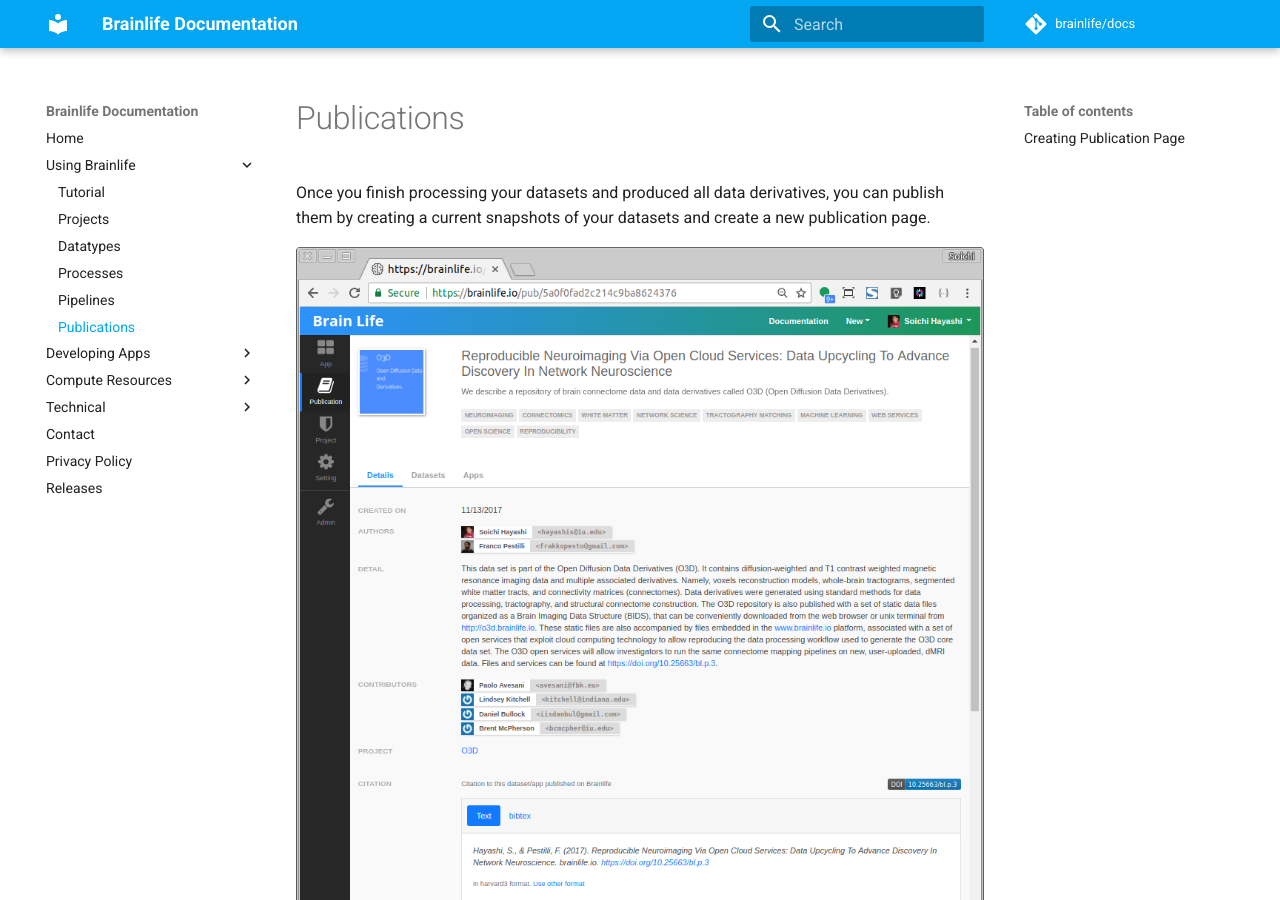
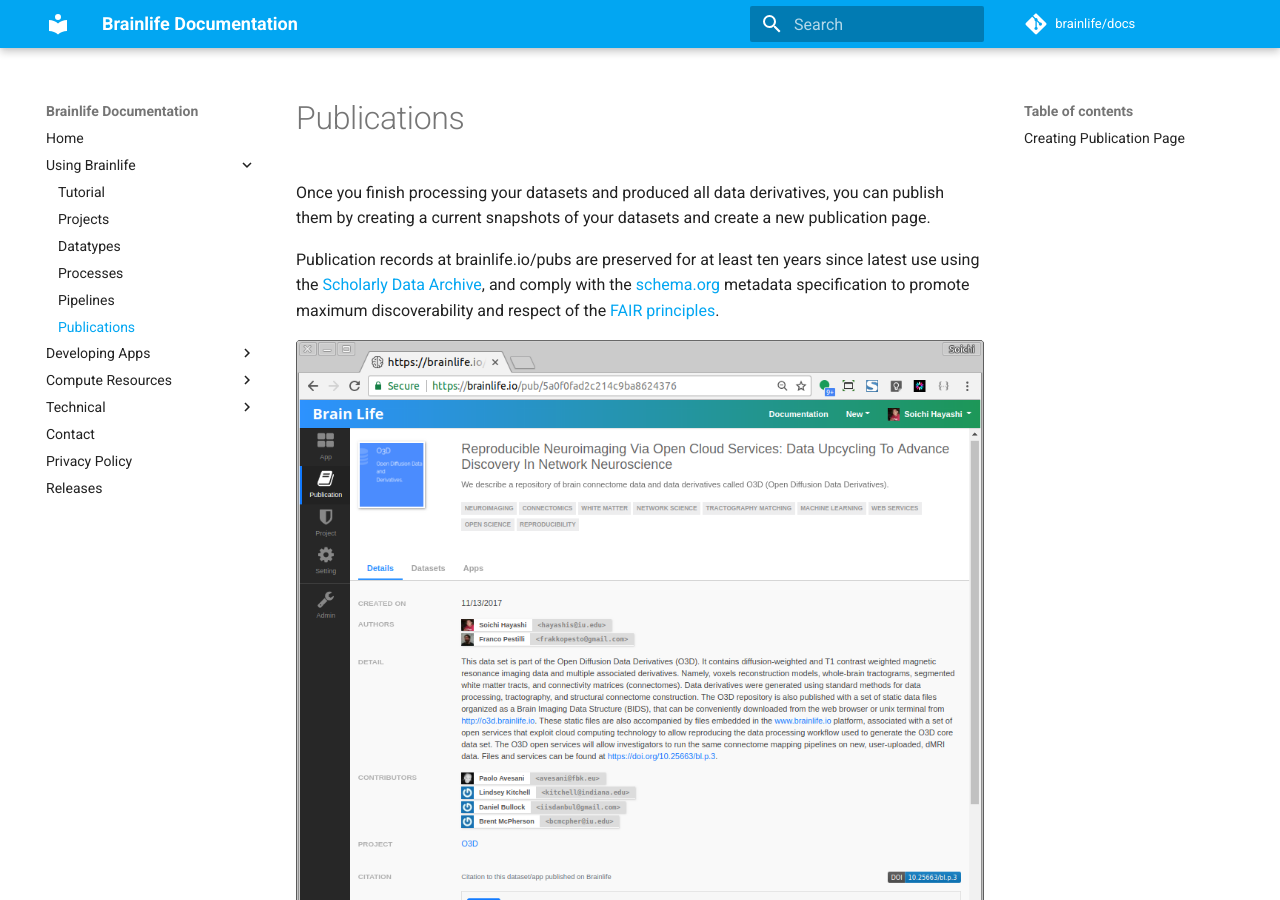
Before and after one commit to brainlife/docs, an MkDocs documentation site: the page built from docs/user/publication.md, in a window 1280 px wide and 900 px high. Built offline with MkDocs 1.6.1 and Material for MkDocs 9.7.7, drawn with Linux system fonts in a browser that asks for light colours; comment, search, counter and statistics services are not loaded.

Commit message:
Update publication.md

```diff
--- a/docs/user/publication.md
+++ b/docs/user/publication.md
@@ -1,6 +1,8 @@
 # Publications
 
 Once you finish processing your datasets and produced all data derivatives, you can publish them by creating a current snapshots of your datasets and create a new publication page.
+
+Publication records at brainlife.io/pubs are preserved for at least ten years since latest use using the [Scholarly Data Archive](https://kb.iu.edu/d/aiyi), and comply with the [schema.org](https://schema.org) metadata specification to promote maximum discoverability and respect of the [FAIR principles](https://www.go-fair.org/fair-principles/).
 
 ![publication.page](/docs/img/publication.page.png)
 
```
